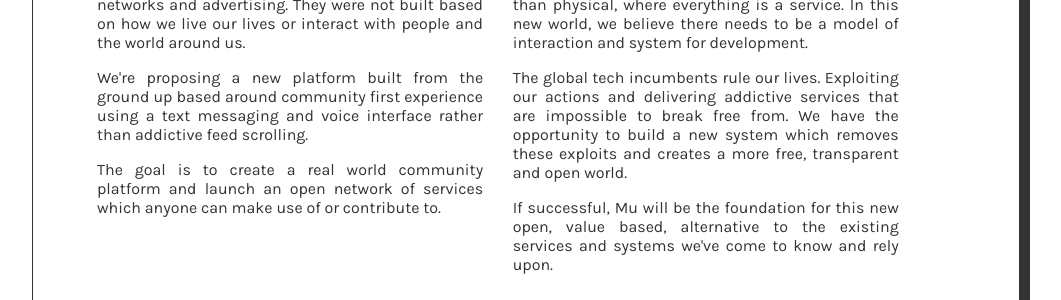
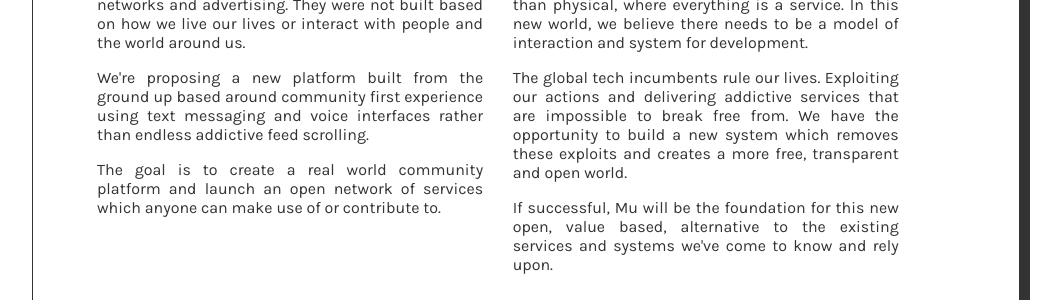
Before and after one commit to muxyz/website, a Jekyll site: the page built from manifesto.md, in a window 1280 px wide. Shown: the part 404-704 px from the top of the page, without its empty margins (114-1175 px from the left). Built offline with Jekyll 4.4.1, drawn with Linux system fonts in a browser that asks for light colours.

Commit message:
Update manifesto.md

```diff
--- a/manifesto.md
+++ b/manifesto.md
@@ -16,7 +16,8 @@ for entertainment, social networks and advertising. They were not built based on
 lives or interact with people and the world around us.
 </p>
 
-<p>We're proposing a new platform built from the ground up based around community first experience using a text messaging and voice interface rather than addictive feed scrolling.
+<p>We're proposing a new platform built from the ground up based around community first experience using text messaging and voice interfaces rather than endless addictive feed scrolling.
+
 </p>
 
 <p>The goal is to create a real world community platform and launch an open network of services
```
